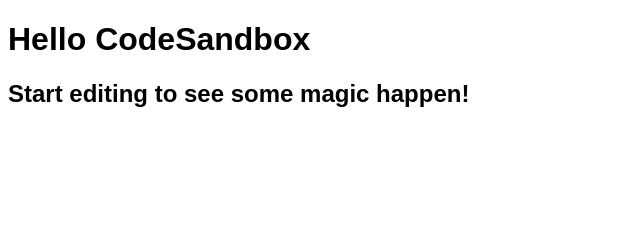
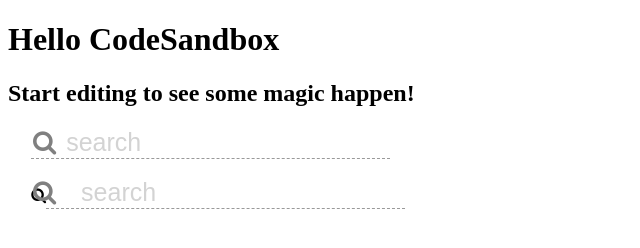
Before and after one commit to tomliangg/css-components, a React app: page / in a window 1280 px wide. Shown: the whole page, without its empty margins (0-640 px from the left). Built offline with nearby package versions, Linux system fonts and the light colour scheme.

Commit message:
added SearchBar examples and fixed ReactDOM rendering issues

```diff
--- /dev/null
+++ b/src/Searchbar/SearchBarA.js
@@ -0,0 +1,10 @@
+import React from "react";
+import "./styles1.scss";
+
+export const SearchBarA = () => {
+  return (
+    <div className="search-wrapper">
+      <input placeholder="search" />
+    </div>
+  );
+};
--- /dev/null
+++ b/src/Searchbar/SearchBarB.js
@@ -0,0 +1,11 @@
+import React from "react";
+import "./styles1.scss";
+
+export const SearchBarB = () => {
+  return (
+    <div className="search-wrapper">
+      <i className="fa fa-search" />
+      <input placeholder="search" />
+    </div>
+  );
+};
--- /dev/null
+++ b/src/Searchbar/index.js
@@ -0,0 +1,4 @@
+import { SearchBarA } from "./SearchBarA";
+import { SearchBarB } from "./SearchBarB";
+
+export { SearchBarA, SearchBarB };
--- /dev/null
+++ b/src/Searchbar/searchbar2.scss
@@ -0,0 +1,27 @@
+.search-wrapper {
+  margin-left: auto;
+  font-size: 1.5rem;
+
+  > .fa {
+    color: gray;
+    position: relative;
+    left: 2rem;
+  }
+
+  > input {
+    padding-left: 2rem;
+    border: none;
+    border-bottom: 1px dashed #999999;
+    border-radius: 0;
+    box-shadow: none;
+    background-color: transparent;
+
+    &:focus {
+      outline: none;
+    }
+
+    &::placeholder {
+      color: lightgray;
+    }
+  }
+}
--- a/src/Searchbar/searchbar1.scss
+++ b/src/Searchbar/styles1.scss
@@ -1,4 +1,4 @@
-> .search-wrapper {
+.search-wrapper {
   margin-left: auto;
 
   &:before {
--- a/src/index.js
+++ b/src/index.js
@@ -1,13 +1,16 @@
 import React from "react";
 import ReactDOM from "react-dom";
 
-import "./styles.css";
+import { SearchBarA, SearchBarB } from "../src/Searchbar";
 
 function App() {
   return (
     <div className="App">
       <h1>Hello CodeSandbox</h1>
       <h2>Start editing to see some magic happen!</h2>
+      <SearchBarA />
+      <br />
+      <SearchBarB />
     </div>
   );
 }
--- a/src/styles.css
+++ /dev/null
@@ -1,3 +0,0 @@
-body {
-  font-family: sans-serif;
-}
--- /dev/null
+++ b/templates/rfac.js
@@ -0,0 +1,5 @@
+import React from "react";
+
+export const Template = () => {
+  return <div />;
+};
```
Also changed, not shown: package.json (+13 -12 lines), src/Searchbar/searchbar1.html (deleted, +0 -3 lines), templates/rcc.js (added, +7 -0 lines).
